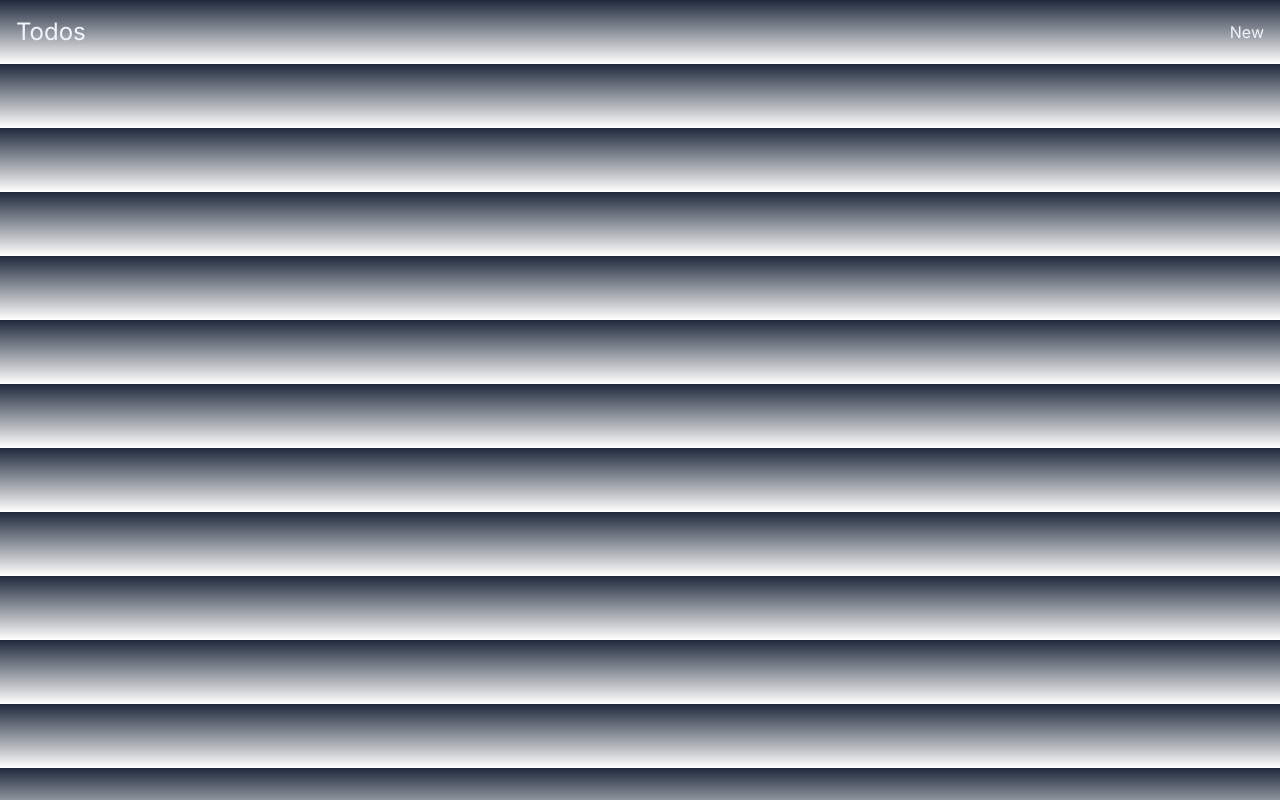
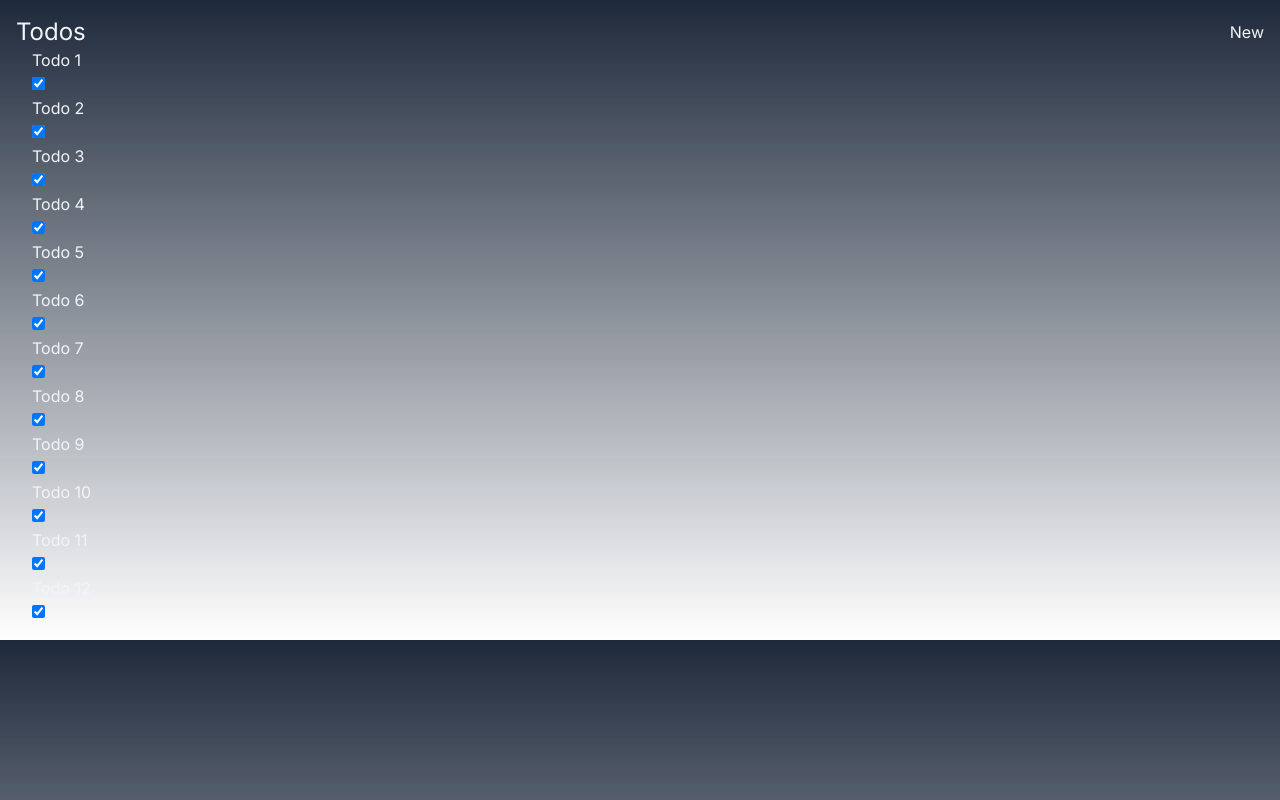
Before and after one commit to code0monkey1/next-js-todo-list, a Next.js app: page / in a window 1280 px wide. Built offline with nearby package versions, Linux system fonts and the light colour scheme.

Commit message:
5 Jul 2023, 10:49

```diff
--- a/src/app/page.tsx
+++ b/src/app/page.tsx
@@ -25,7 +25,7 @@ for (let i = 1; i <= 12; i++) {
             <h1 className='text-2xl'>Todos</h1>
             <Link href='/new'>New</Link>
              </header>
-          <ul className='pl-4'>  </ul>
+          <ul className='pl-4'>{todos.map(t => <div key={t.id}> <div>{t.content}</div> <span><input type='checkbox' checked={t.checked}/> </span></div>)}  </ul>
 
         </>
   )
```
